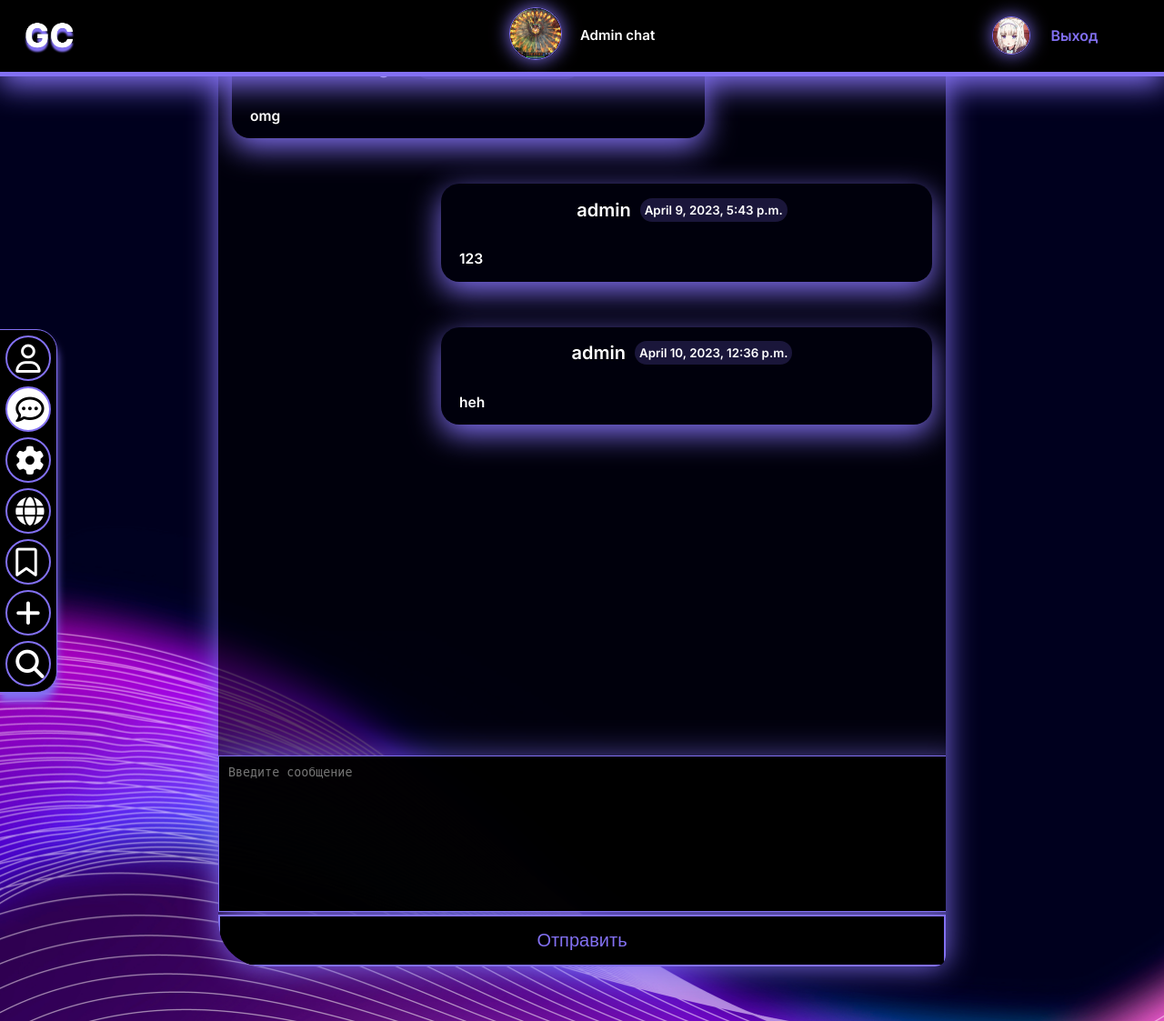
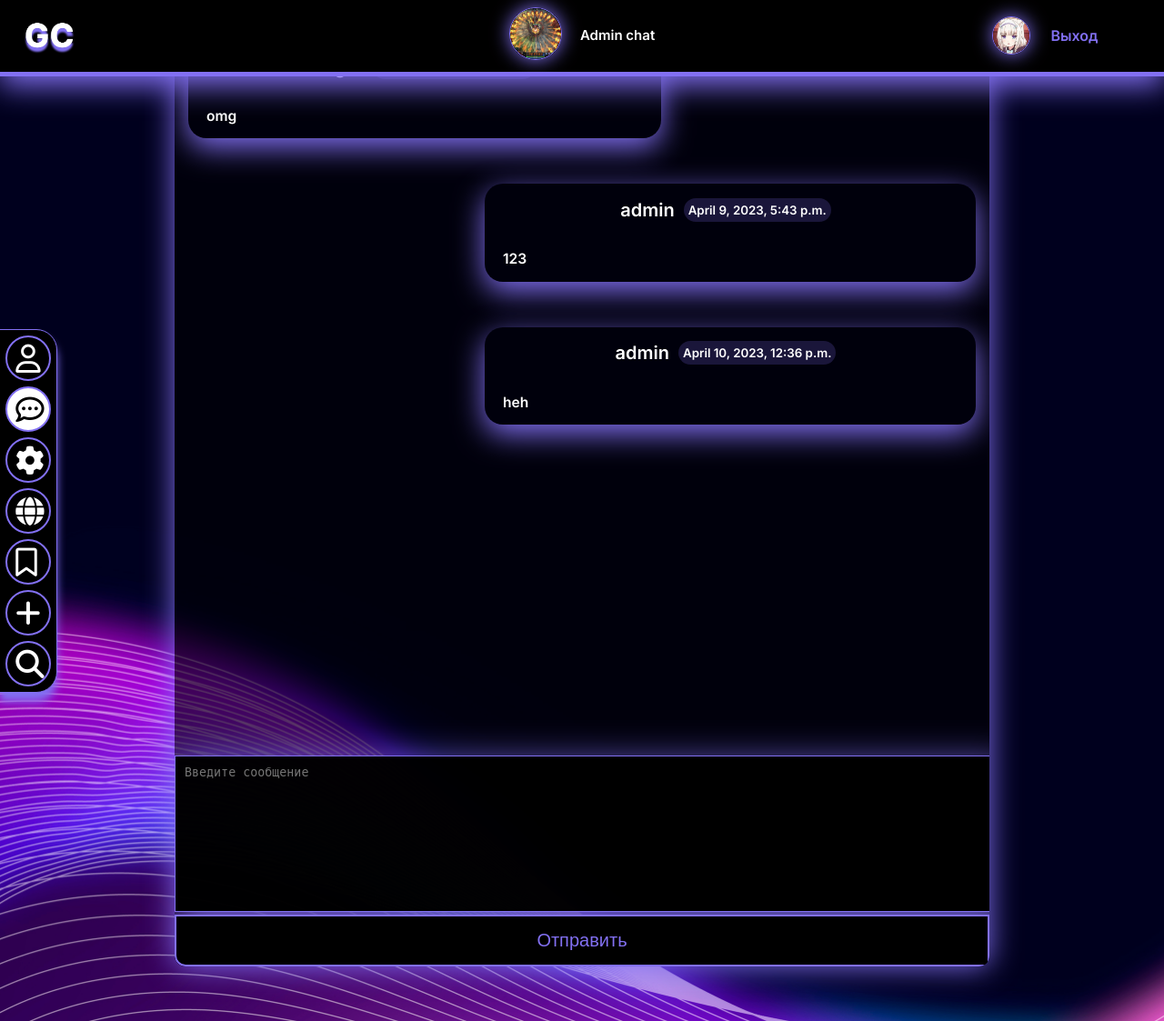
Before and after one commit to 101lLEOl101/Goodchat, a Django app: page /chat/1 in a window 1280 px wide. Shown: the whole page at 91% size. Run offline with Django 4.2, Linux system fonts and the light colour scheme; a user stored in the database is signed in; data comes from the database, SQL or seed files in the repository; some libraries are stand-ins or nearby versions.

Commit message:
change css in chat

```diff
--- a/main/static/css/chat.css
+++ b/main/static/css/chat.css
@@ -1,11 +1,11 @@
 .messenger_box{
     background-color: rgba(0,0,0,60%);
-    width: 800px;
+    width: 70%;
     height: 84vh;
     margin: 0 auto;
     color: white;
     padding-top: 120px;
-    border-bottom-left-radius: 50px;
+    border-bottom-left-radius: 12px;
     border-bottom-right-radius: 12px;
     box-shadow: 0px 0px 33px #8270F2;
     overflow-y: auto;
@@ -25,7 +25,7 @@
 .messenger_box::-webkit-scrollbar-thumb {
   border-top-right-radius: 100px;
   border-top-left-radius: 100px;
-  border-bottom-right-radius: 100px;
+  border-bottom-right-radius: 300px;
   background-color: rgba(130, 112, 242, 70%);
 }
 
@@ -97,6 +97,7 @@
     padding: 15px;
     color: #8270F2;
     width: 100%;
+    border-bottom-left-radius: 12px;
     font-size: 20px;
     transition: all 0.5s;
 
@@ -109,6 +110,8 @@
 .input-area-mess{
     position:sticky;
     bottom:0;
+    border-bottom-left-radius: 12px;
+    border-bottom-right-radius: 12px;
 }
 
 .ur_friend{
```
